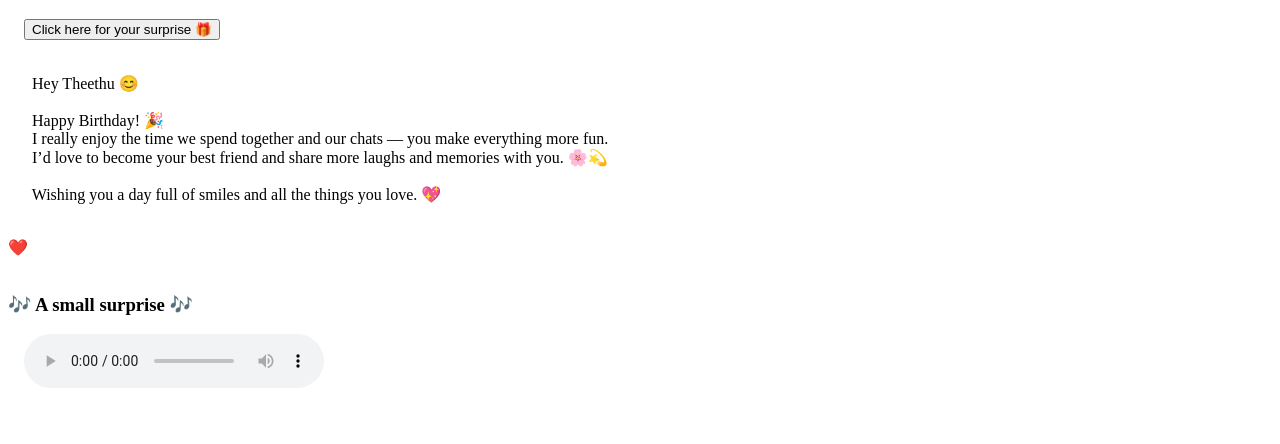
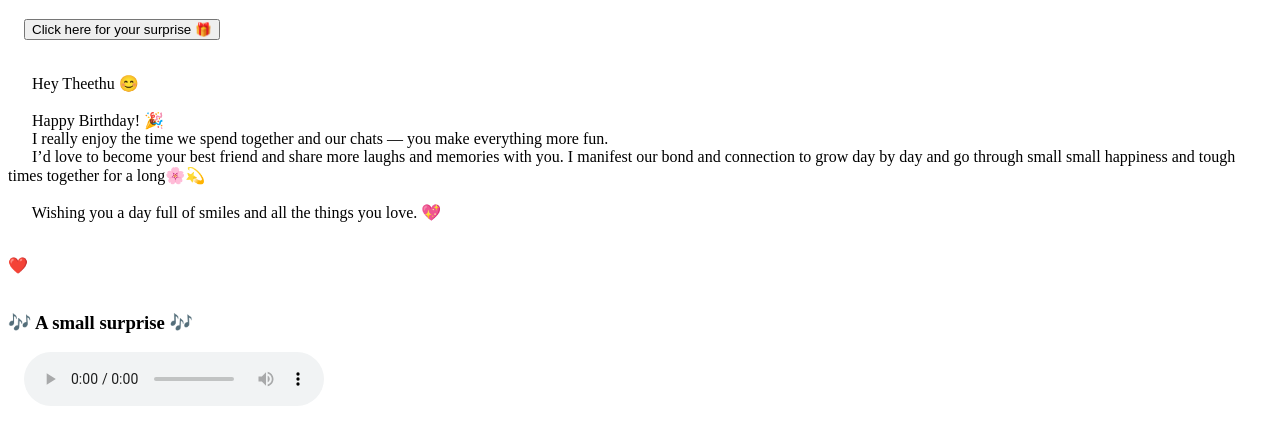
Before and after one commit to amrutheshamru9-del/theethu-birthdaywish, a plain HTML site: page index.html in a window 1280 px wide. Shown: the part 88-532 px from the top of the page. Drawn offline with Linux system fonts and the light colour scheme.

Commit message:
Update index.html

```diff
--- a/index.html
+++ b/index.html
@@ -216,7 +216,7 @@
 
       I really enjoy the time we spend together and our chats — you make everything more fun. <br>
 
-      I’d love to become your best friend and share more laughs and memories with you. 🌸💫
+      I’d love to become your best friend and share more laughs and memories with you. I manifest our bond and connection to grow day by day and go through small small happiness and tough times together for a long🌸💫
 
       <br><br>
 
```
